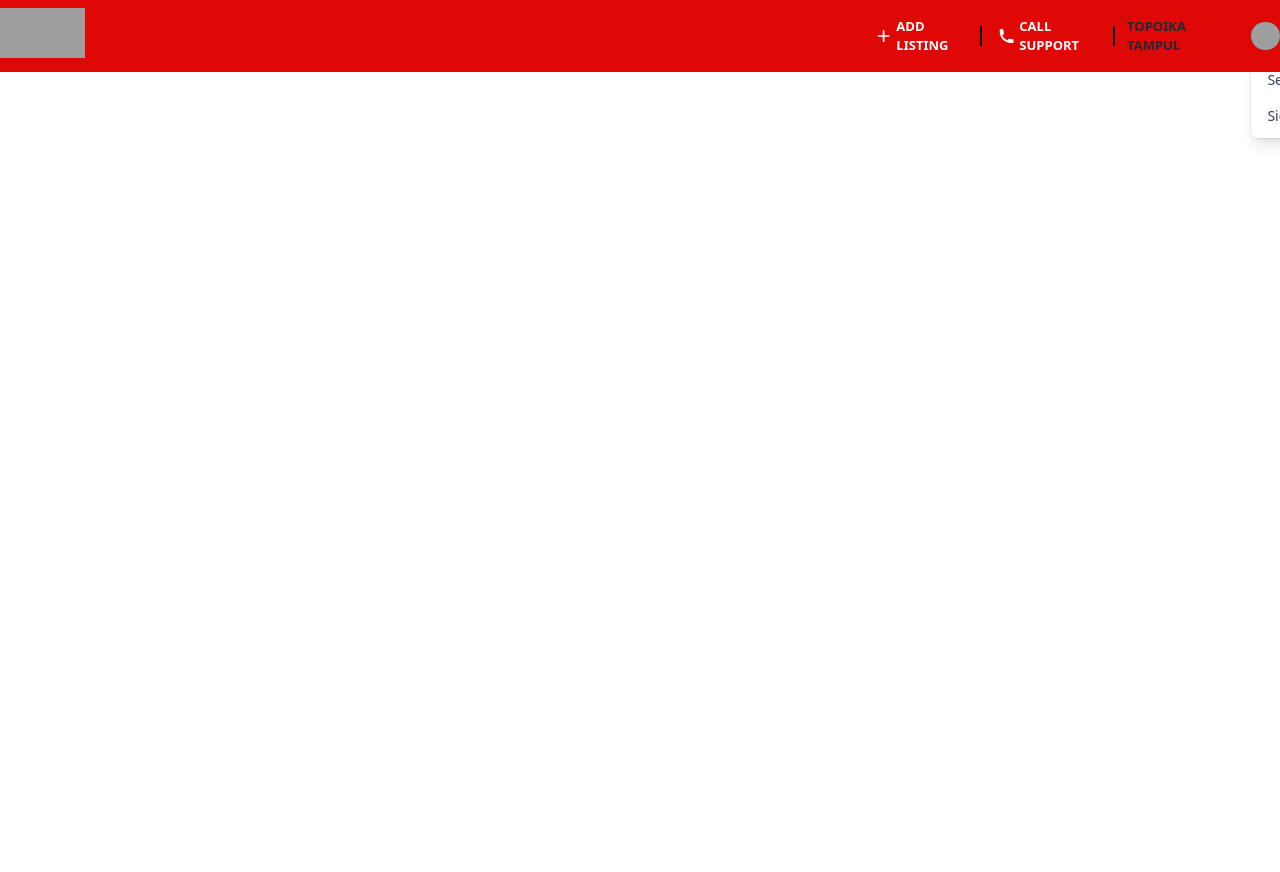
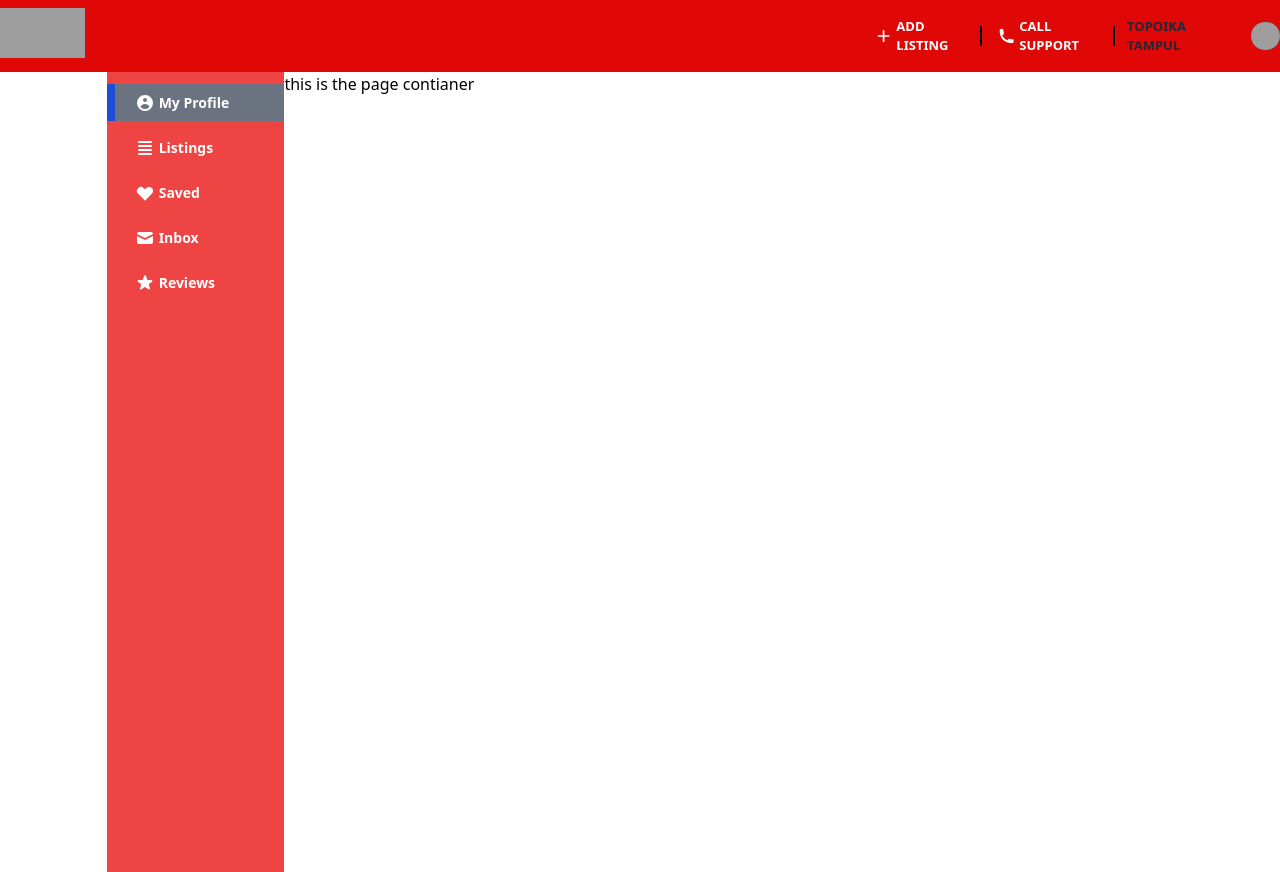
Before and after one commit to topoika/pturk, a Next.js app: page /user/profile in a window 1280 px wide. Shown: the top 872 px of the page. Before the commit the page ends 800 px from the top, so only its background shows below. Built offline with nearby package versions, Linux system fonts and the light colour scheme; grey boxes are pictures that could not be loaded.

Commit message:
dashboard sidebar done

```diff
--- /dev/null
+++ b/components/dashboard/Elements/SideBarItems.js
@@ -0,0 +1,18 @@
+function SideBarItems({ text, Icon, active }) {
+  return (
+    <div
+      className={
+        active
+          ? "bg-gray-500 border-l-8 border-blue-700 mb-2"
+          : "bg-transparent border-l-8 border-transparent mb-2 hover:bg-slate-300"
+      }
+    >
+      <div className="flex items-center py-2 px-4">
+        <Icon className="h-5 w-5 text-white mx-1" />
+        <p className="text-white font-bold text-[14px]">{text}</p>
+      </div>
+    </div>
+  );
+}
+
+export default SideBarItems;
--- /dev/null
+++ b/components/dashboard/SideBar.js
@@ -0,0 +1,47 @@
+import {
+  UserCircleIcon,
+  HeartIcon,
+  MailIcon,
+  StarIcon,
+  ViewListIcon,
+} from "@heroicons/react/solid";
+import Link from "next/link";
+import SideBarItems from "./Elements/SideBarItems";
+
+function SideBar() {
+  return (
+    <div className="w-1/5 bg-red-500 py-3 h-[100vh]">
+      <Link href={"/"}>
+        <a>
+          <SideBarItems
+            text={"My Profile"}
+            Icon={UserCircleIcon}
+            active={true}
+          />
+        </a>
+      </Link>
+      <Link href={"/"}>
+        <a>
+          <SideBarItems text={"Listings"} Icon={ViewListIcon} active={false} />
+        </a>
+      </Link>
+      <Link href={"/"}>
+        <a>
+          <SideBarItems text={"Saved"} Icon={HeartIcon} active={false} />
+        </a>
+      </Link>
+      <Link href={"/"}>
+        <a>
+          <SideBarItems text={"Inbox"} Icon={MailIcon} active={false} />
+        </a>
+      </Link>
+      <Link href={"/"}>
+        <a>
+          <SideBarItems text={"Reviews"} Icon={StarIcon} active={false} />
+        </a>
+      </Link>
+    </div>
+  );
+}
+
+export default SideBar;
--- a/pages/user/profile.js
+++ b/pages/user/profile.js
@@ -1,9 +1,18 @@
 import DashBoardHeader from "../../components/dashboard/DashBoardHeader";
+import SideBar from "../../components/dashboard/SideBar";
 
 export default function Profile() {
   return (
-    <div>
+    <div className="flex flex-col">
       <DashBoardHeader />
+      <div className="flex justify-center bg-white">
+        <div className="flex justify-between w-10/12 h-fit ">
+          <SideBar />
+          <div className="w-full ">
+            <p>this is the page contianer</p>
+          </div>
+        </div>
+      </div>
     </div>
   );
 }
```
